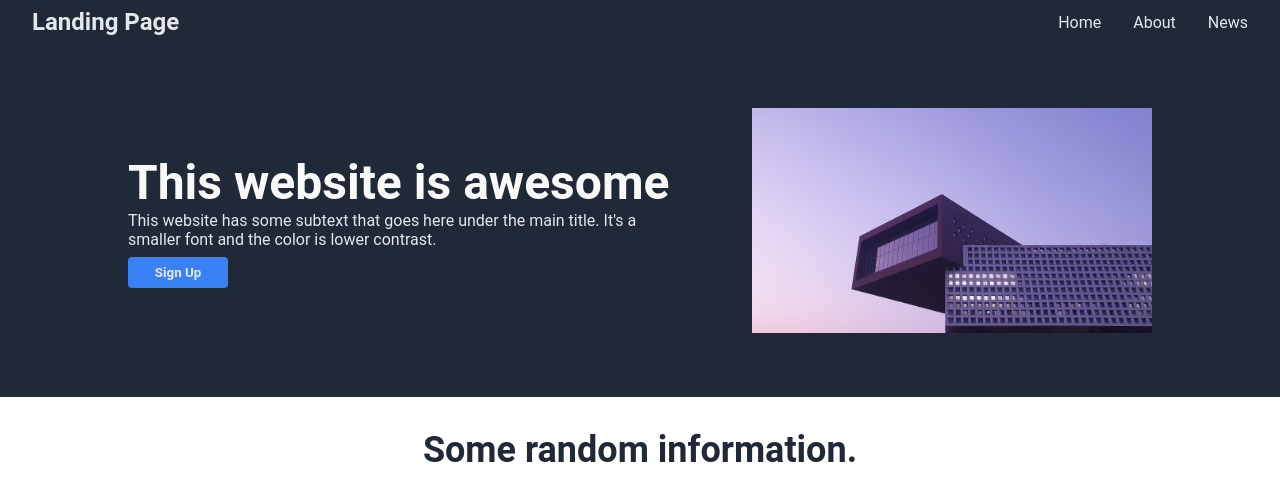
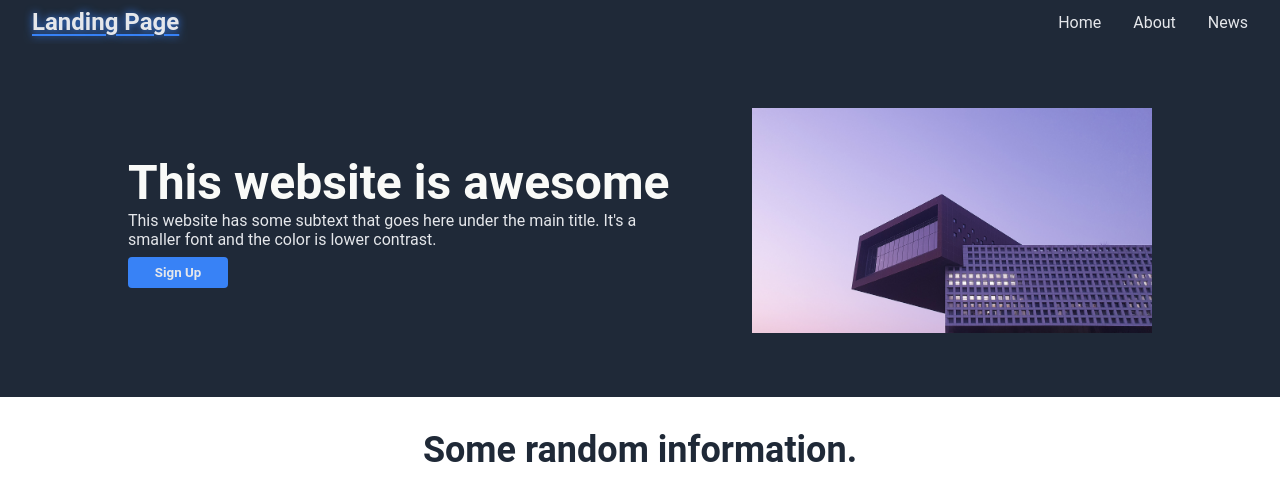
Before and after one commit to finlopes97/odin-landing-page, a plain HTML site: page index.html in a window 1280 px wide. In both pictures the pointer is over the item "Landing Page". Shown: the top 481 px of the page. Drawn offline with Linux system fonts and the light colour scheme.

Commit message:
feat(feature): add glow effect to header links
Looks nice when hovering over the text.

```diff
--- a/style.css
+++ b/style.css
@@ -47,10 +47,10 @@ li {
     transition: 100ms ease-in-out;
 }
 li:hover{
-    text-decoration-color: #FFF;
+    text-decoration-color: #3882F6;
+    text-shadow: 0 0 8px #3882F6;
 }
 li.logo{
-    text-decoration: none;
     font-size: 1.5rem;
     font-weight: 700;
 }
```
